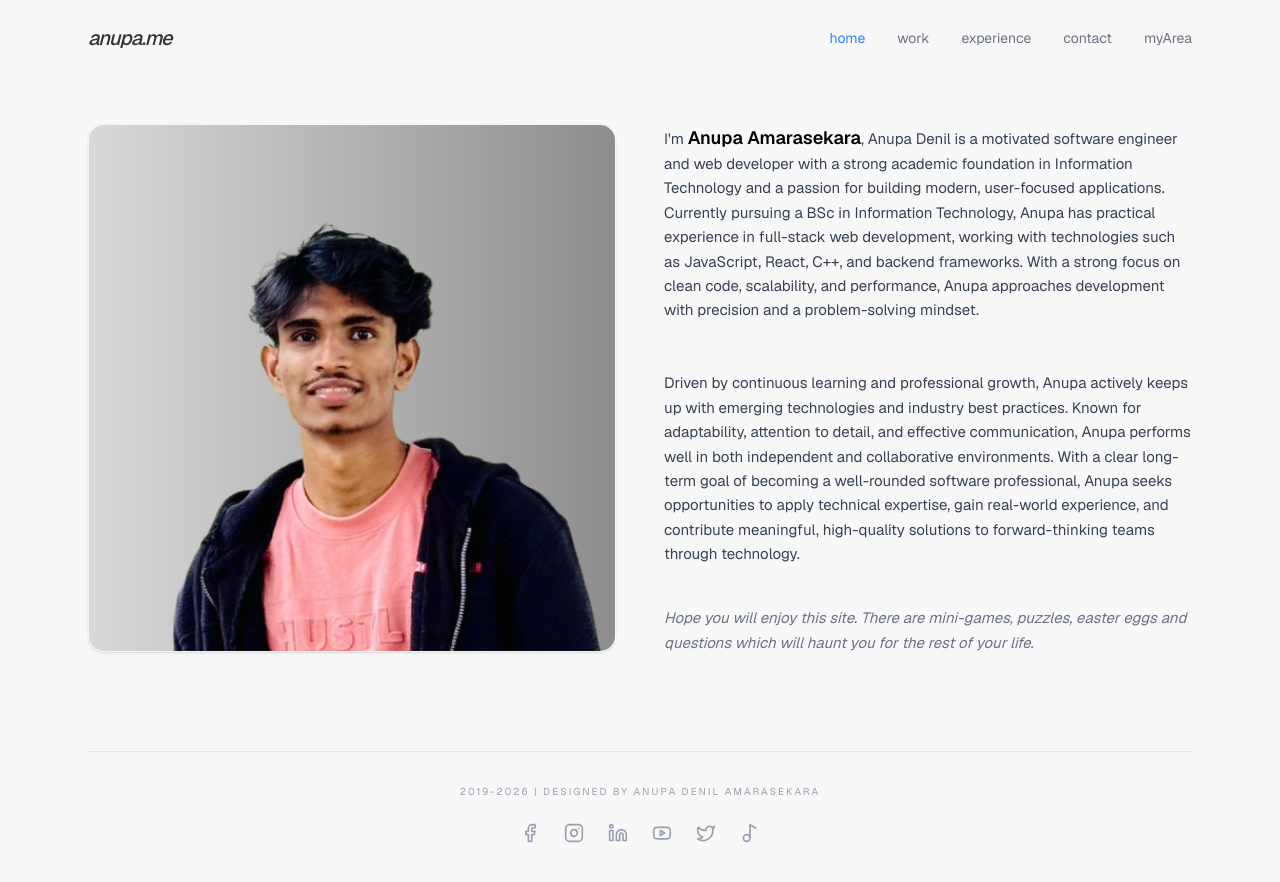
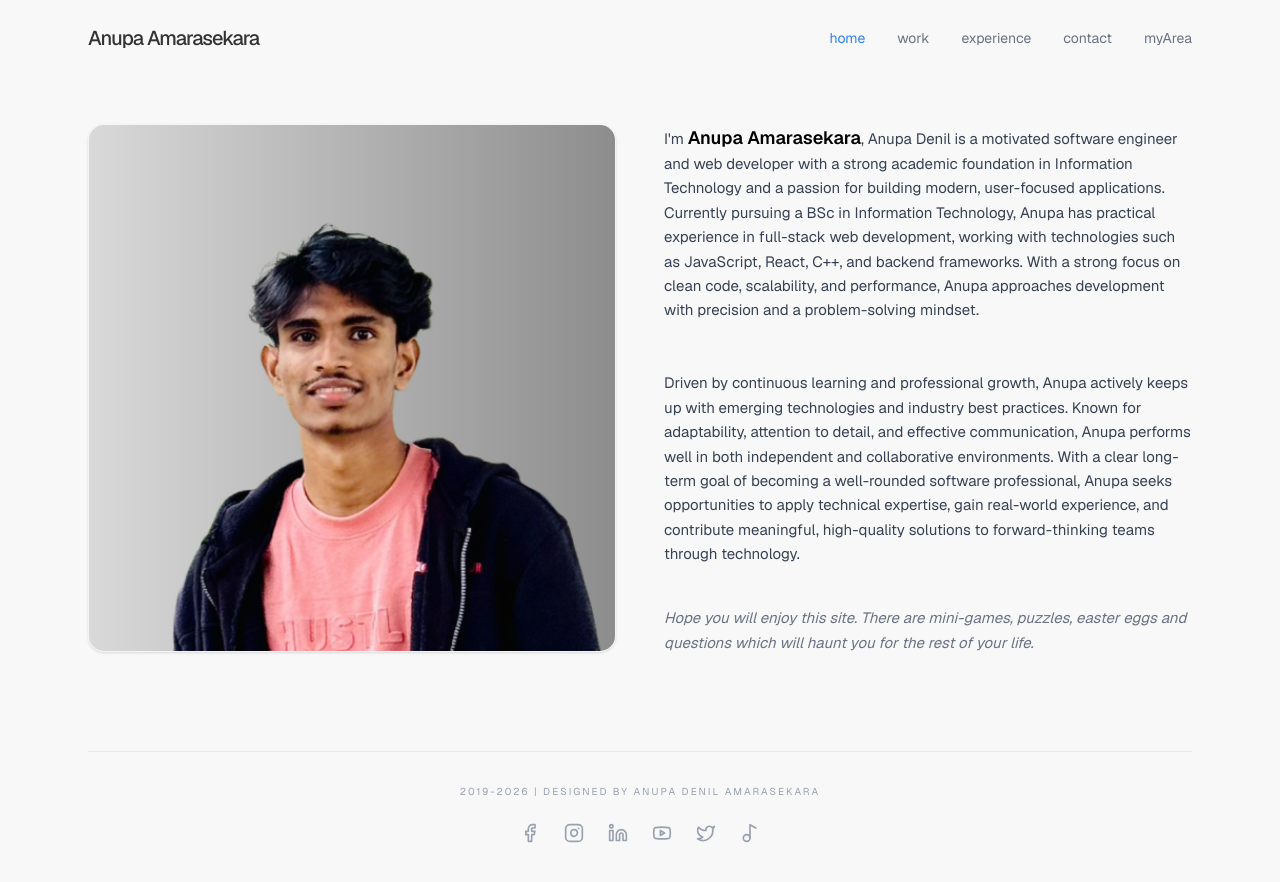
Before and after one commit to helloanupa/personalSite, a Next.js app: page / in a window 1280 px wide. Shown: the top 882 px of the page. Built offline with nearby package versions, Linux system fonts and the light colour scheme.

Commit message:
Update project

```diff
--- a/app/components/Home.tsx
+++ b/app/components/Home.tsx
@@ -21,8 +21,8 @@ const Portfolio: React.FC = () => {
       <nav className="sticky top-0 z-50 bg-[#f8f8f8]/80 backdrop-blur-md border-b border-gray-100 md:border-none">
         <div className="max-w-6xl mx-auto px-6 py-6 flex justify-between items-center">
           {/* Logo */}
-          <div className="text-xl font-medium italic tracking-tighter cursor-pointer">
-            anupa.me
+          <div className="text-xl font-medium tracking-tighter cursor-pointer">
+            Anupa Amarasekara
           </div>
 
           {/* Desktop Menu */}
--- a/app/work/page.tsx
+++ b/app/work/page.tsx
@@ -11,7 +11,7 @@ const WorkPage: React.FC = () => {
     { name: 'home', href: '/' },
     { name: 'work', href: '#', active: true },
     { name: 'experience', href: '#' },
-    { name: 'contact', href: '#' },
+    { name: 'contact', href: '/contact' },
     { name: 'myArea', href: '#' },
   ];
 
@@ -19,14 +19,20 @@ const WorkPage: React.FC = () => {
     {
       title: "Ceylon Galleria",
       image: "/images/project1.jpg",
-      labels: ["React", "Label", "Label", "Label"],
-      link: "/projects/ceylon-galleria"
+      labels: ["React", "Node.js", "MongoDb", "Express", "TailwindCSS"],
+      link: "https://github.com/helloanupa/ceylonGalleria#"
     },
 
     {
-      title: "Horizon Atlas",
+      title: "Cyber Trust",
       image: "/images/project2.png",
-      labels: ["Travel", "Label", "Label", "Label"],
+      labels: ["Java", "MySQL", "TailwindCSS"],
+      link: "/projects/horizon-atlas"
+    },
+     {
+      title: "Ride Ready",
+      image: "/images/project2.png",
+      labels: ["HTML", "PHP", "JavaScript", "Css"],
       link: "/projects/horizon-atlas"
     },
   ];
@@ -36,8 +42,8 @@ const WorkPage: React.FC = () => {
       {/* --- HEADER --- */}
       <nav className="sticky top-0 z-50 bg-[#f8f8f8]/80 backdrop-blur-md">
         <div className="max-w-6xl mx-auto px-6 py-6 flex justify-between items-center">
-          <Link href="/" className="text-xl font-medium italic tracking-tighter cursor-pointer">
-            anupa.me
+          <Link href="/" className="text-xl font-medium  tracking-tighter cursor-pointer">
+            Anupa Amarasekara
           </Link>
           <div className="hidden md:flex space-x-8 text-sm text-gray-500">
             {navLinks.map((link) => (
@@ -111,7 +117,7 @@ const WorkPage: React.FC = () => {
                   href={project.link}
                   className="inline-block px-4 py-1.5 rounded-full text-sm font-medium border border-white/50 text-white bg-white/10 backdrop-blur-sm hover:bg-blue-500 hover:text-white hover:border-transparent shadow-md transition-all"
                 >
-                  Link
+                  GitHub
                 </Link>
               </div>
             </div>
```
